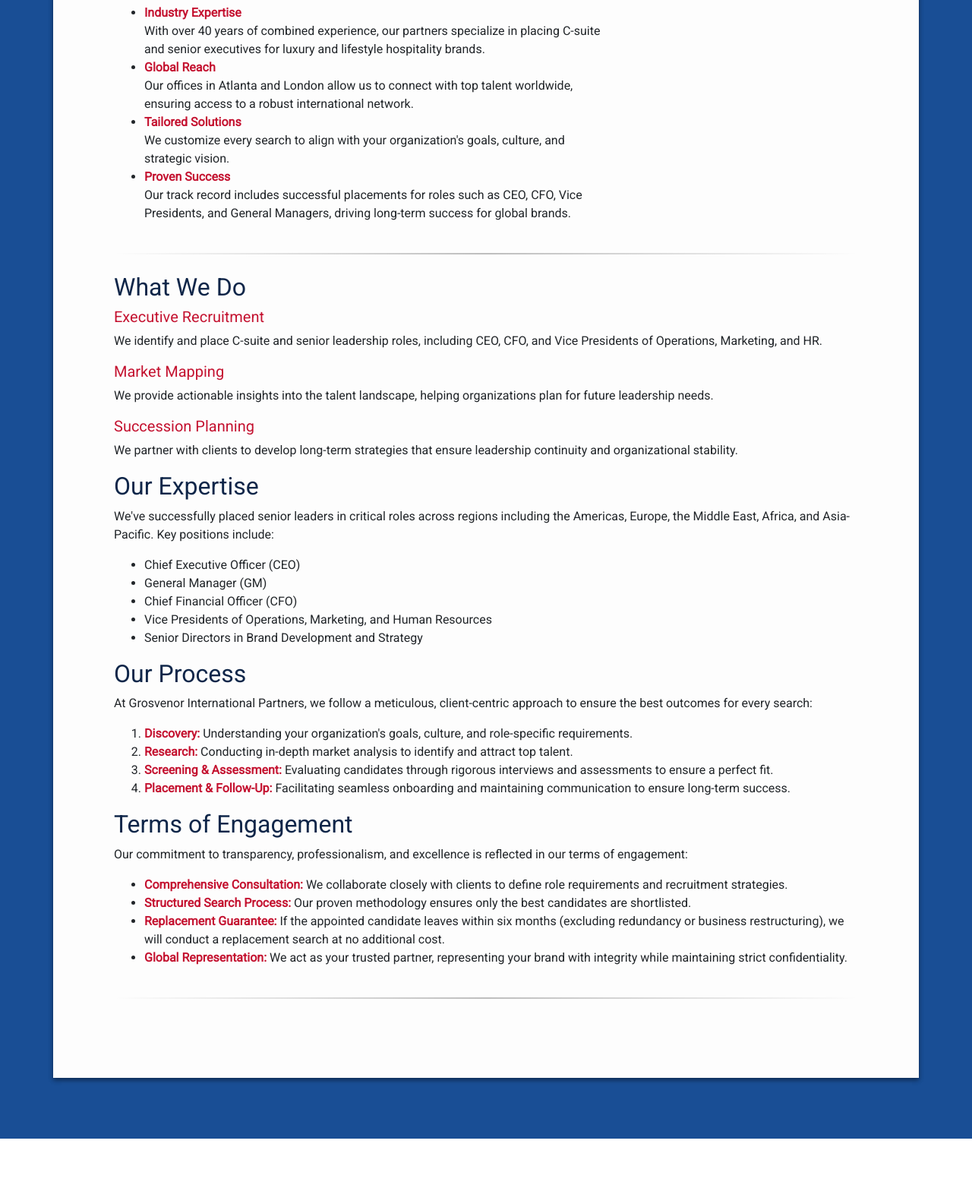
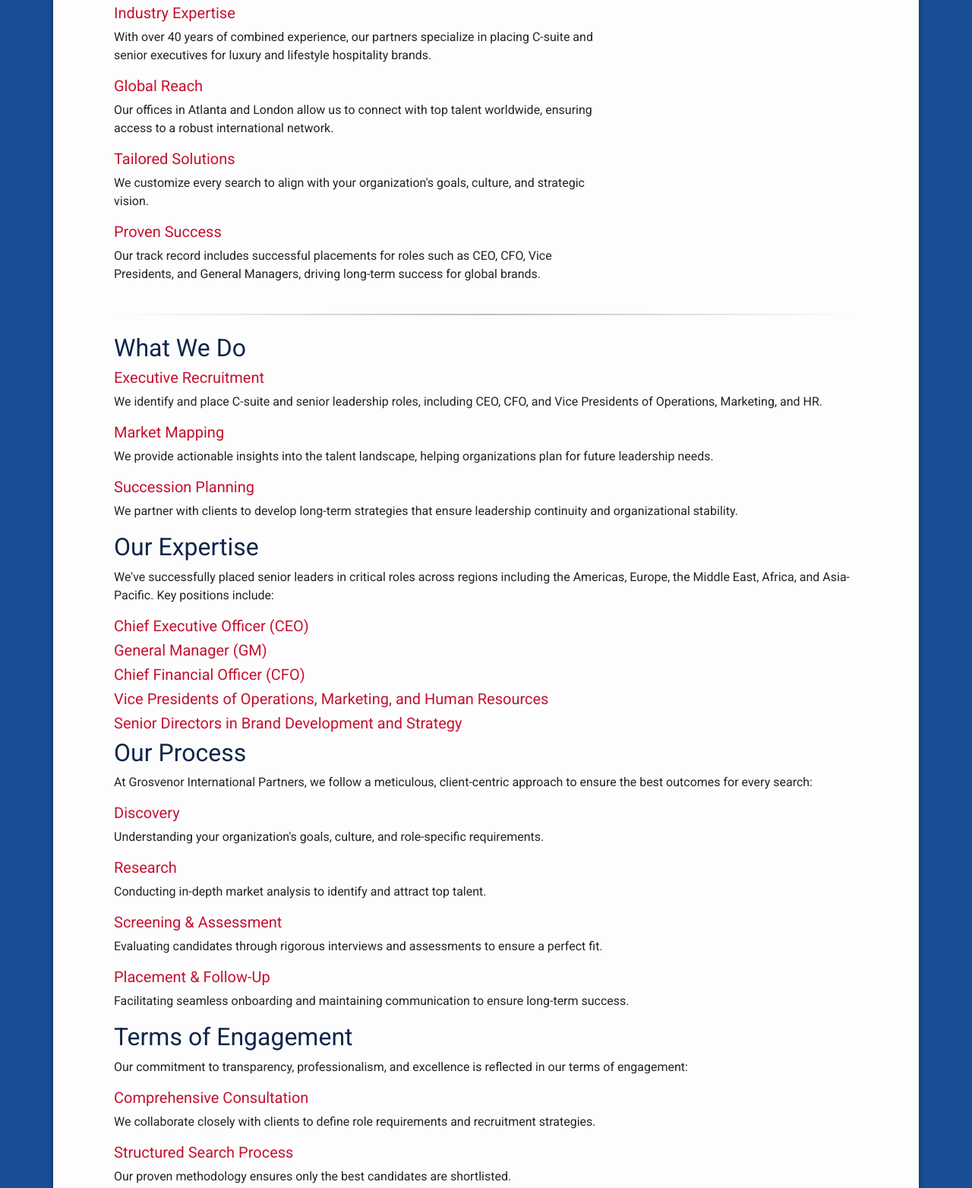
Before and after one commit to GarrettManley/Grosvenor-International-Partners, a website: page public/index.html in a window 1280 px wide. Shown: the part 782-2346 px from the top of the page at 76% size. Drawn offline with nearby package versions, Linux system fonts and the light colour scheme; a web font is replaced by a local one.

Commit message:
Refactor index.html to enhance content structure and readability; replace lists with headings and paragraphs

```diff
--- a/public/index.html
+++ b/public/index.html
@@ -90,20 +90,14 @@
 						<h2>Why Choose Grosvenor International Partners?</h2>
 					</div>
 					<div class="col-lg-8">
-						<ul>
-							<li>
-								<strong>Industry Expertise</strong><br />With over 40 years of combined experience, our partners specialize in placing C-suite and senior executives for luxury and lifestyle hospitality brands.
-							</li>
-							<li>
-								<strong>Global Reach</strong><br />Our offices in Atlanta and London allow us to connect with top talent worldwide, ensuring access to a robust international network.
-							</li>
-							<li>
-								<strong>Tailored Solutions</strong><br />We customize every search to align with your organization's goals, culture, and strategic vision.
-							</li>
-							<li>
-								<strong>Proven Success</strong><br />Our track record includes successful placements for roles such as CEO, CFO, Vice Presidents, and General Managers, driving long-term success for global brands.
-							</li>
-						</ul>
+						<h3>Industry Expertise</h3>
+						<p>With over 40 years of combined experience, our partners specialize in placing C-suite and senior executives for luxury and lifestyle hospitality brands.</p>
+						<h3>Global Reach</h3>
+						<p>Our offices in Atlanta and London allow us to connect with top talent worldwide, ensuring access to a robust international network.</p>
+						<h3>Tailored Solutions</h3>
+						<p>We customize every search to align with your organization's goals, culture, and strategic vision.</p>
+						<h3>Proven Success</h3>
+						<p>Our track record includes successful placements for roles such as CEO, CFO, Vice Presidents, and General Managers, driving long-term success for global brands.</p>
 					</div>
 					<div class="col-lg-12">
 						<hr />
@@ -126,37 +120,39 @@
 						<p>
 							We've successfully placed senior leaders in critical roles across regions including the Americas, Europe, the Middle East, Africa, and Asia-Pacific. Key positions include:
 						</p>
-						<ul>
-							<li>Chief Executive Officer (CEO)</li>
-							<li>General Manager (GM)</li>
-							<li>Chief Financial Officer (CFO)</li>
-							<li>Vice Presidents of Operations, Marketing, and Human Resources</li>
-							<li>Senior Directors in Brand Development and Strategy</li>
-						</ul>
+						<h3>Chief Executive Officer (CEO)</h3>
+						<h3>General Manager (GM)</h3>
+						<h3>Chief Financial Officer (CFO)</h3>
+						<h3>Vice Presidents of Operations, Marketing, and Human Resources</h3>
+						<h3>Senior Directors in Brand Development and Strategy</h3>
 					</div>
 					<div class="col-lg-12">
 						<h2>Our Process</h2>
 						<p>
 							At Grosvenor International Partners, we follow a meticulous, client-centric approach to ensure the best outcomes for every search:
 						</p>
-						<ol>
-							<li><strong>Discovery:</strong> Understanding your organization's goals, culture, and role-specific requirements.</li>
-							<li><strong>Research:</strong> Conducting in-depth market analysis to identify and attract top talent.</li>
-							<li><strong>Screening & Assessment:</strong> Evaluating candidates through rigorous interviews and assessments to ensure a perfect fit.</li>
-							<li><strong>Placement & Follow-Up:</strong> Facilitating seamless onboarding and maintaining communication to ensure long-term success.</li>
-						</ol>
+						<h3>Discovery</h3>
+						<p>Understanding your organization's goals, culture, and role-specific requirements.</p>
+						<h3>Research</h3>
+						<p>Conducting in-depth market analysis to identify and attract top talent.</p>
+						<h3>Screening & Assessment</h3>
+						<p>Evaluating candidates through rigorous interviews and assessments to ensure a perfect fit.</p>
+						<h3>Placement & Follow-Up</h3>
+						<p>Facilitating seamless onboarding and maintaining communication to ensure long-term success.</p>
 					</div>
 					<div class="col-lg-12">
 						<h2>Terms of Engagement</h2>
 						<p>
 							Our commitment to transparency, professionalism, and excellence is reflected in our terms of engagement:
 						</p>
-						<ul>
-							<li><strong>Comprehensive Consultation:</strong> We collaborate closely with clients to define role requirements and recruitment strategies.</li>
-							<li><strong>Structured Search Process:</strong> Our proven methodology ensures only the best candidates are shortlisted.</li>
-							<li><strong>Replacement Guarantee:</strong> If the appointed candidate leaves within six months (excluding redundancy or business restructuring), we will conduct a replacement search at no additional cost.</li>
-							<li><strong>Global Representation:</strong> We act as your trusted partner, representing your brand with integrity while maintaining strict confidentiality.</li>
-						</ul>
+						<h3>Comprehensive Consultation</h3>
+						<p>We collaborate closely with clients to define role requirements and recruitment strategies.</p>
+						<h3>Structured Search Process</h3>
+						<p>Our proven methodology ensures only the best candidates are shortlisted.</p>
+						<h3>Replacement Guarantee</h3>
+						<p>If the appointed candidate leaves within six months (excluding redundancy or business restructuring), we will conduct a replacement search at no additional cost.</p>
+						<h3>Global Representation</h3>
+						<p>We act as your trusted partner, representing your brand with integrity while maintaining strict confidentiality.</p>
 					</div>
 					<div class="col-12">
 						<hr />
```
